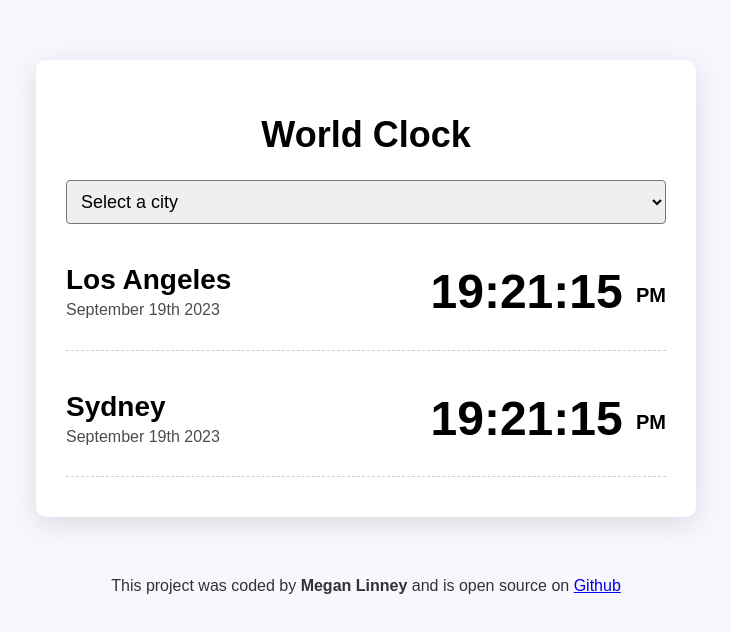
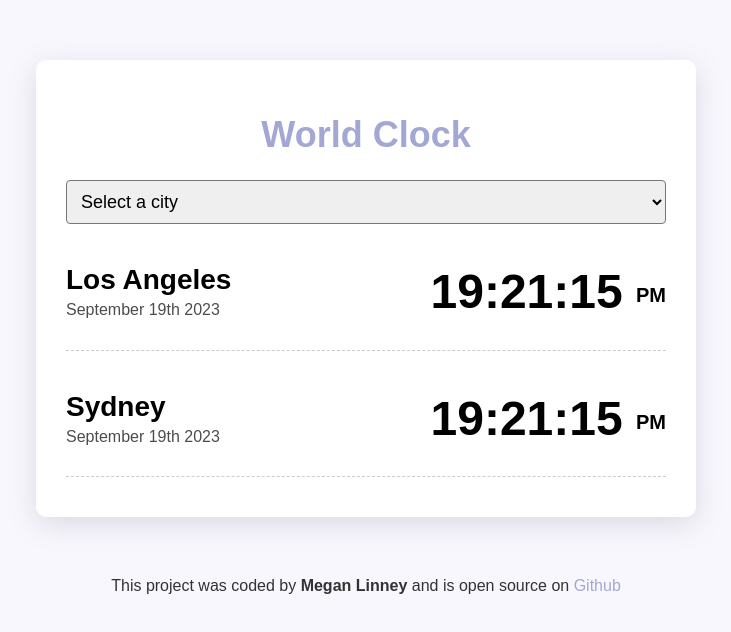
Before and after one commit to megonthemove/my-world-clock-app, a plain HTML site: page index.html in a window 1280 px wide. Shown: the whole page, without its empty margins (274-1005 px from the left). Drawn offline with nearby package versions, Linux system fonts and the light colour scheme; a script that the page names is missing.

Commit message:
added home page link

```diff
--- a/index.html
+++ b/index.html
@@ -10,7 +10,9 @@
 </head>
 <body>
 <div class="container">
-  <h1>World Clock</h1>
+  <h1>
+    <a href="/">World Clock</a>
+</h1>
   <select id="city">
     <option value="">Select a city</option>
     <option value="current">Current Location</option>
--- a/src/styles.css
+++ b/src/styles.css
@@ -25,6 +25,11 @@ footer {
   font-size: 16px;
   text-align: center;
   color: rgba(0, 0, 0, .8);
+}
+
+a {
+  text-decoration: none;
+  color: #A2A8D3;
 }
 
 .container  {
```
